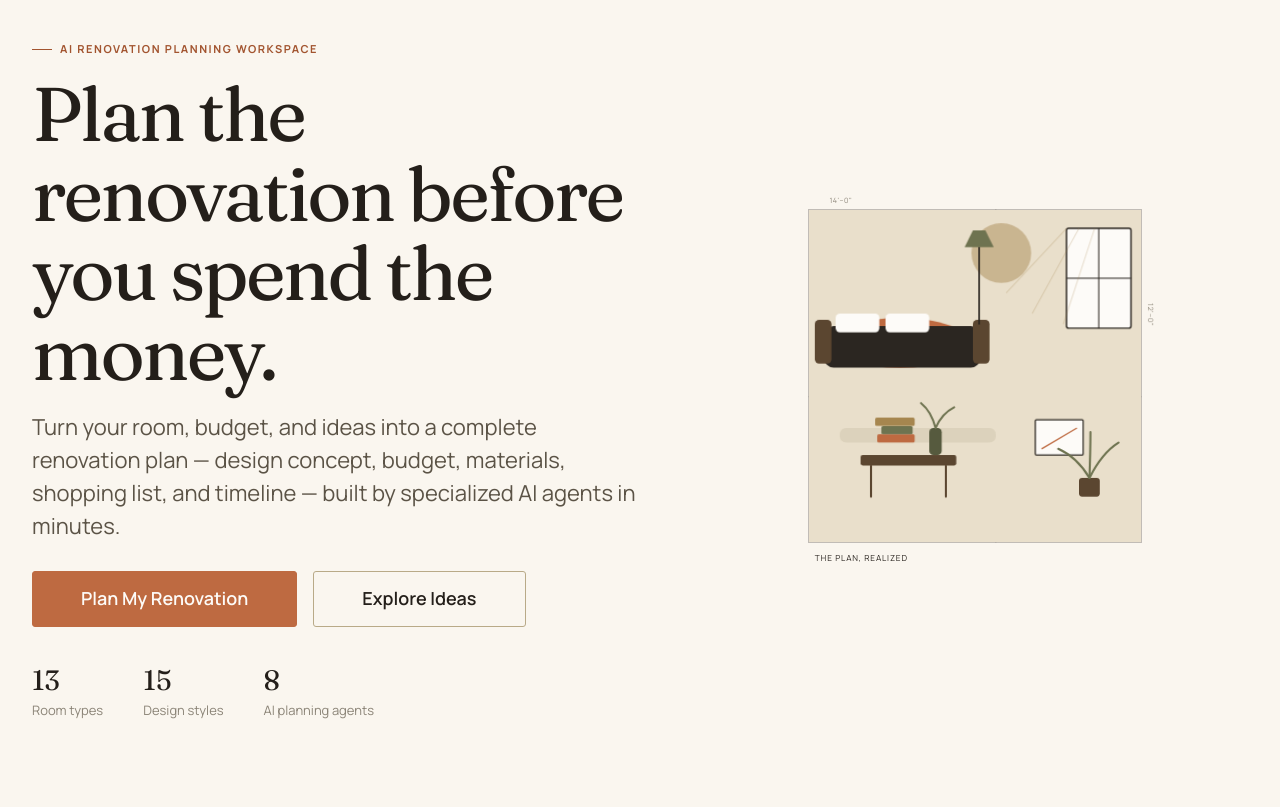
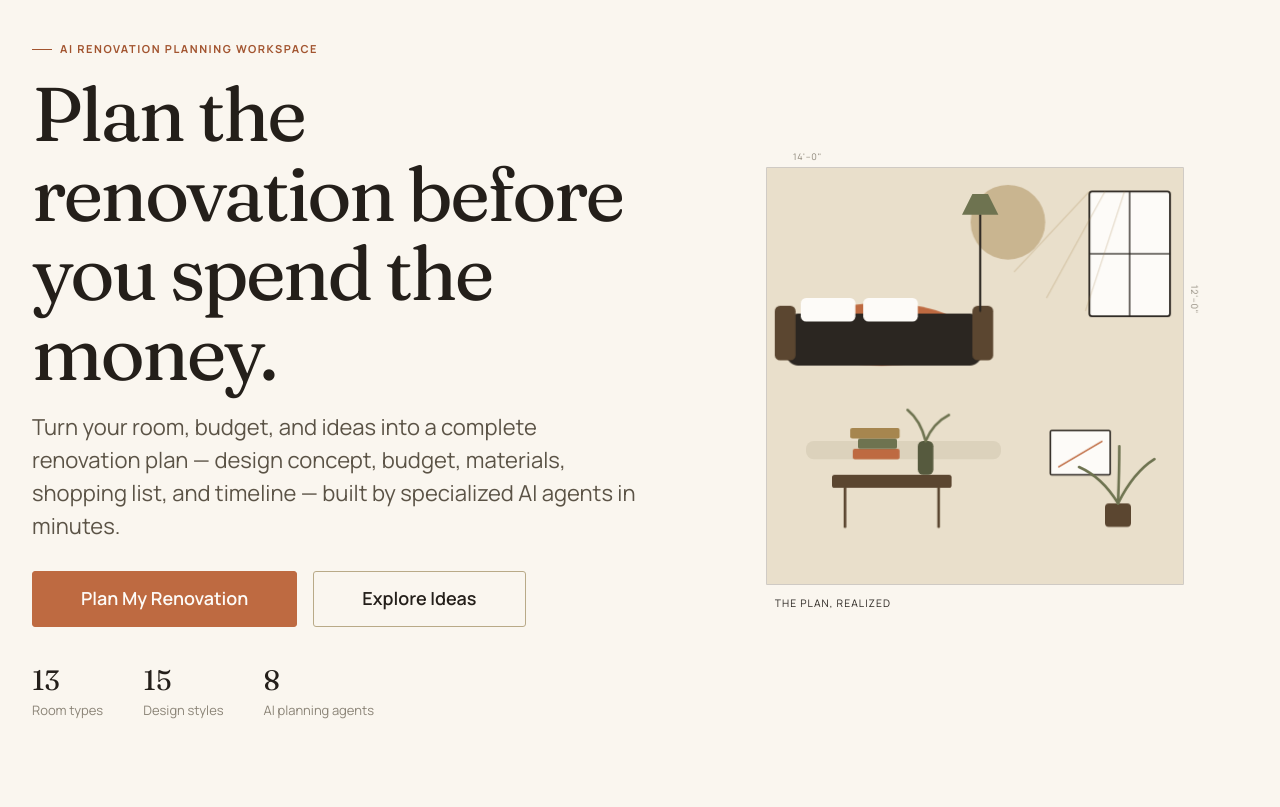
Before and after one commit to MaryamMumtaz-piaic/ai-home-renovation-planner, a FastAPI app: page / in a window 1280 px wide. Shown: the part 77-884 px from the top of the page. Run offline with FastAPI, Linux system fonts and the light colour scheme; some libraries are stand-ins or nearby versions.

Commit message:
Match hero illustration height to the text column
Root cause of the undersized visual with empty space above/below it:
the grid used align-items:center, so the illustration (capped to a
fixed pixel size) was centered inside a taller row instead of filling
it. Switch to align-items:stretch and size the illustration from
height:100% (deriving width via its 1:1 aspect ratio, capped so it
never overflows its column), so it now matches the text column's
height directly instead of guessing at a fixed px/vh value.

```diff
--- a/static/css/styles.css
+++ b/static/css/styles.css
@@ -807,7 +807,11 @@ textarea.input { min-height: 120px; padding-block: var(--space-3); resize: verti
    promise ("plan the renovation before you spend the money"). Final state
    is fully visible by default; motion is progressive enhancement only.
    --------------------------------------------------------------------- */
-.hero-scene { position: relative; width: 100%; max-width: min(460px, 52vh); aspect-ratio: 1 / 1; margin-inline: auto; }
+/* Fills the full height of the hero row (which the text column defines),
+   deriving width from that height via the 1:1 aspect ratio -- so the
+   illustration always matches the text column instead of being capped to
+   a fixed pixel size that left empty space above/below it when centered. */
+.hero-scene { position: relative; height: 100%; width: auto; max-width: 100%; max-height: 520px; aspect-ratio: 1 / 1; margin-inline: auto; }
 .hero-scene svg { width: 100%; height: 100%; overflow: visible; }
 
 .hero-scene .plan-line { stroke: var(--color-charcoal); stroke-width: 1.1; fill: none; opacity: 0.28; }
--- a/templates/index.html
+++ b/templates/index.html
@@ -6,7 +6,7 @@
 
 <!-- ============ HERO ============ -->
 <section class="container" style="padding-top: 2rem; padding-bottom: 2.25rem;">
-  <div style="display:grid; gap: 2.5rem; align-items:center;" class="grid-cols-1 lg:grid-cols-[1.15fr_1fr]">
+  <div style="display:grid; gap: 2.5rem; align-items:stretch;" class="grid-cols-1 lg:grid-cols-[1.15fr_1fr]">
     <div>
       <span class="eyebrow">AI Renovation Planning Workspace</span>
       <h1 style="margin-top: 1rem; max-width: 18ch; font-size: var(--fs-5xl); line-height: 1.05;">Plan the renovation before you spend the money.</h1>
@@ -22,7 +22,7 @@
       </div>
     </div>
 
-    <div style="display:flex; justify-content:center;">
+    <div style="display:flex; justify-content:center; align-items:center; height:100%;">
       <div class="hero-scene" role="img" aria-label="Illustration of a room's architectural plan resolving into a furnished, renovated living room">
         <svg viewBox="0 0 400 400" fill="none" xmlns="http://www.w3.org/2000/svg">
           <!-- Blueprint: draws in first -->
```
